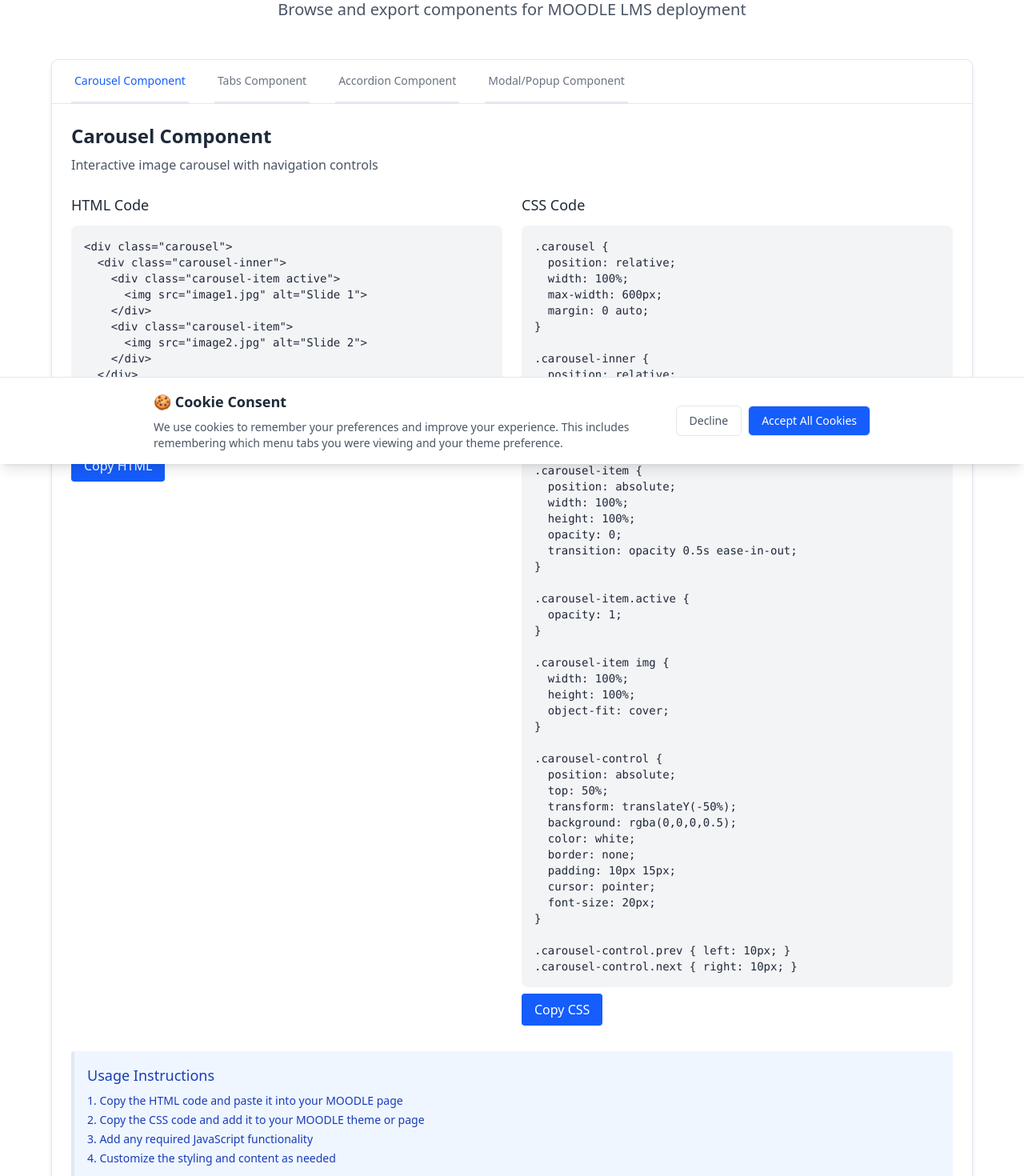
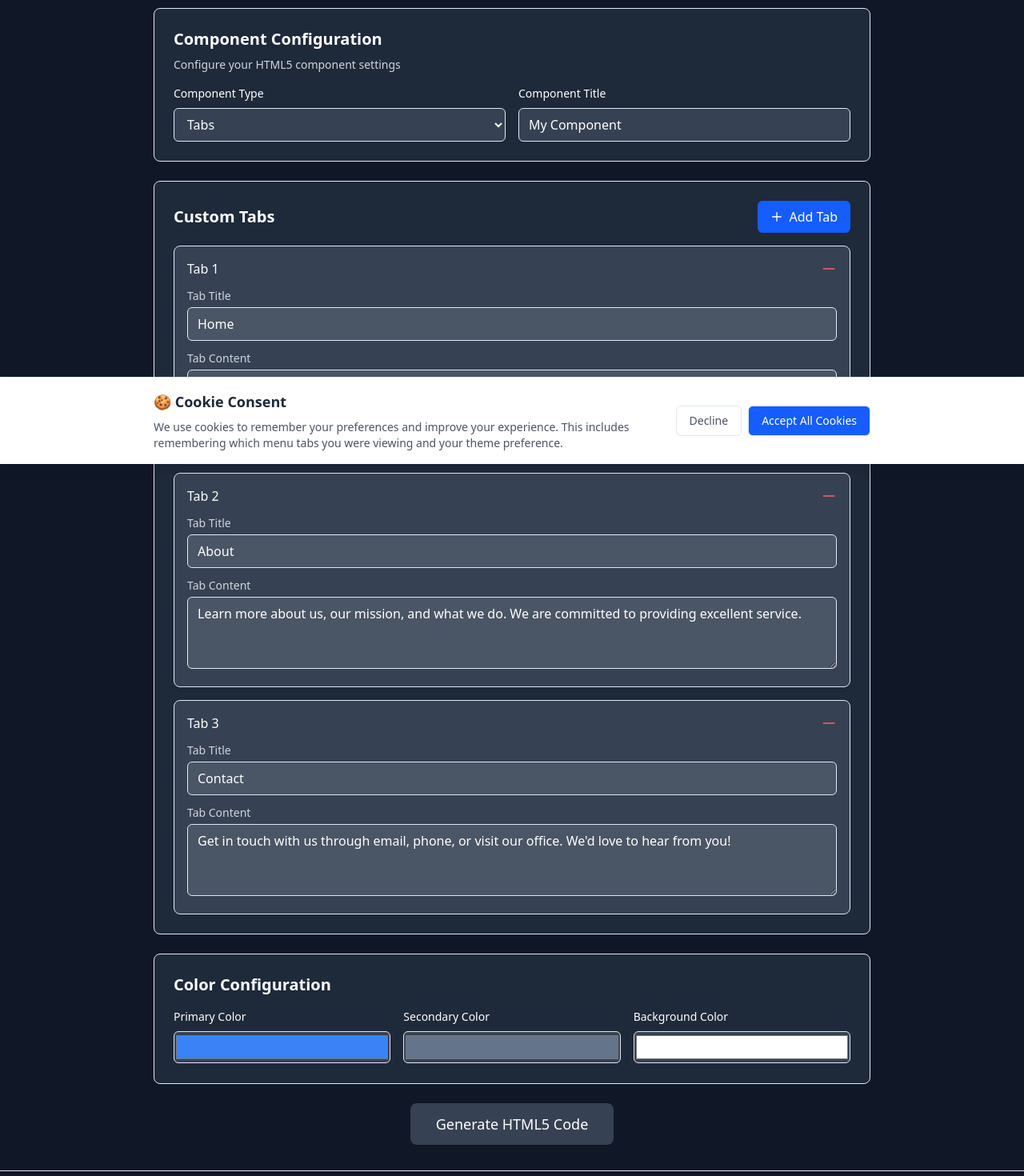
Before and after one commit to PJ-Cipher/CWA_Assignment, a Next.js app: page /components in a window 1280 px wide. Shown: the part 220-1690 px from the top of the page at 80% size. Built offline with nearby package versions, Linux system fonts and the light colour scheme.

Commit message:
generator

```diff
--- a/app/components/page.tsx
+++ b/app/components/page.tsx
@@ -1,385 +1,344 @@
 'use client';
 
-import { useState, useEffect } from 'react';
-import { storageUtils } from '../utils/cookies';
+import { useState } from 'react';
+
+interface Tab {
+  id: string;
+  title: string;
+  content: string;
+}
 
 export default function Components() {
-  const [activeTab, setActiveTab] = useState('carousel');
+  const [componentType, setComponentType] = useState('Tabs');
+  const [componentTitle, setComponentTitle] = useState('My Component');
+  const [tabs, setTabs] = useState<Tab[]>([
+    {
+      id: 'tab1',
+      title: 'Home',
+      content: 'Welcome to the home page. This is where you can find general information about our website.'
+    },
+    {
+      id: 'tab2',
+      title: 'About',
+      content: 'Learn more about us, our mission, and what we do. We are committed to providing excellent service.'
+    },
+    {
+      id: 'tab3',
+      title: 'Contact',
+      content: 'Get in touch with us through email, phone, or visit our office. We\'d love to hear from you!'
+    }
+  ]);
+  const [primaryColor, setPrimaryColor] = useState('#3B82F6');
+  const [secondaryColor, setSecondaryColor] = useState('#64748B');
+  const [backgroundColor, setBackgroundColor] = useState('#FFFFFF');
 
-  // Load active tab from cookies/localStorage on component mount
-  useEffect(() => {
-    const savedTab = storageUtils.getItem('activeComponentTab');
-    if (savedTab && components[savedTab as keyof typeof components]) {
-      setActiveTab(savedTab);
-    }
-  }, []);
-
-  // Save active tab to cookies/localStorage when it changes
-  const handleTabChange = (tabKey: string) => {
-    setActiveTab(tabKey);
-    storageUtils.setItem('activeComponentTab', tabKey);
+  const addTab = () => {
+    const newTab: Tab = {
+      id: `tab${tabs.length + 1}`,
+      title: `Tab ${tabs.length + 1}`,
+      content: 'Enter your content here...'
+    };
+    setTabs([...tabs, newTab]);
   };
 
-  const components = {
-    carousel: {
-      title: 'Carousel Component',
-      description: 'Interactive image carousel with navigation controls',
-      html: `<div class="carousel">
-  <div class="carousel-inner">
-    <div class="carousel-item active">
-      <img src="image1.jpg" alt="Slide 1">
+  const removeTab = (id: string) => {
+    if (tabs.length > 1) {
+      setTabs(tabs.filter(tab => tab.id !== id));
+    }
+  };
+
+  const updateTab = (id: string, field: 'title' | 'content', value: string) => {
+    setTabs(tabs.map(tab =>
+      tab.id === id ? { ...tab, [field]: value } : tab
+    ));
+  };
+
+  const generateCode = () => {
+    const htmlCode = generateHTML();
+    const cssCode = generateCSS();
+
+    // Create a downloadable file
+    const content = `<!-- HTML5 Code Generated by LTU MOODLE LMS Components -->
+${htmlCode}
+
+<style>
+${cssCode}
+</style>
+
+<script>
+${generateJavaScript()}
+</script>`;
+
+    const blob = new Blob([content], { type: 'text/html' });
+    const url = URL.createObjectURL(blob);
+    const a = document.createElement('a');
+    a.href = url;
+    a.download = `${componentTitle.toLowerCase().replace(/\s+/g, '-')}.html`;
+    document.body.appendChild(a);
+    a.click();
+    document.body.removeChild(a);
+    URL.revokeObjectURL(url);
+  };
+
+  const generateHTML = () => {
+    return `<div class="tabs-container">
+  <h2 class="component-title">${componentTitle}</h2>
+  <div class="tabs">
+    <div class="tab-buttons">
+      ${tabs.map((tab, index) =>
+        `<button class="tab-btn ${index === 0 ? 'active' : ''}" data-tab="${tab.id}">${tab.title}</button>`
+      ).join('')}
     </div>
-    <div class="carousel-item">
-      <img src="image2.jpg" alt="Slide 2">
+    <div class="tab-content">
+      ${tabs.map((tab, index) =>
+        `<div class="tab-pane ${index === 0 ? 'active' : ''}" id="${tab.id}">
+          <div class="tab-content-inner">${tab.content}</div>
+        </div>`
+      ).join('')}
     </div>
   </div>
-  <button class="carousel-control prev">‹</button>
-  <button class="carousel-control next">›</button>
-</div>`,
-      css: `.carousel {
-  position: relative;
-  width: 100%;
-  max-width: 600px;
+</div>`;
+  };
+
+  const generateCSS = () => {
+    return `.tabs-container {
+  max-width: 800px;
   margin: 0 auto;
+  font-family: Arial, sans-serif;
 }
 
-.carousel-inner {
-  position: relative;
-  width: 100%;
-  height: 300px;
-  overflow: hidden;
+.component-title {
+  text-align: center;
+  color: ${primaryColor};
+  margin-bottom: 20px;
+  font-size: 24px;
 }
 
-.carousel-item {
-  position: absolute;
-  width: 100%;
-  height: 100%;
-  opacity: 0;
-  transition: opacity 0.5s ease-in-out;
-}
-
-.carousel-item.active {
-  opacity: 1;
-}
-
-.carousel-item img {
-  width: 100%;
-  height: 100%;
-  object-fit: cover;
-}
-
-.carousel-control {
-  position: absolute;
-  top: 50%;
-  transform: translateY(-50%);
-  background: rgba(0,0,0,0.5);
-  color: white;
-  border: none;
-  padding: 10px 15px;
-  cursor: pointer;
-  font-size: 20px;
-}
-
-.carousel-control.prev { left: 10px; }
-.carousel-control.next { right: 10px; }`
-    },
-    tabs: {
-      title: 'Tabs Component',
-      description: 'Content organization with tabbed interface',
-      html: `<div class="tabs">
-  <div class="tab-buttons">
-    <button class="tab-btn active" data-tab="tab1">Tab 1</button>
-    <button class="tab-btn" data-tab="tab2">Tab 2</button>
-    <button class="tab-btn" data-tab="tab3">Tab 3</button>
-  </div>
-  <div class="tab-content">
-    <div class="tab-pane active" id="tab1">
-      <h3>Content for Tab 1</h3>
-      <p>This is the content for the first tab.</p>
-    </div>
-    <div class="tab-pane" id="tab2">
-      <h3>Content for Tab 2</h3>
-      <p>This is the content for the second tab.</p>
-    </div>
-    <div class="tab-pane" id="tab3">
-      <h3>Content for Tab 3</h3>
-      <p>This is the content for the third tab.</p>
-    </div>
-  </div>
-</div>`,
-      css: `.tabs {
-  max-width: 600px;
-  margin: 0 auto;
+.tabs {
+  border: 1px solid ${secondaryColor};
+  border-radius: 8px;
+  overflow: hidden;
 }
 
 .tab-buttons {
   display: flex;
-  border-bottom: 2px solid #ddd;
+  background-color: ${backgroundColor};
+  border-bottom: 1px solid ${secondaryColor};
 }
 
 .tab-btn {
-  padding: 10px 20px;
+  flex: 1;
+  padding: 12px 20px;
   border: none;
   background: none;
   cursor: pointer;
-  border-bottom: 2px solid transparent;
-  transition: all 0.3s;
+  font-size: 14px;
+  font-weight: 500;
+  color: ${secondaryColor};
+  transition: all 0.3s ease;
+  border-right: 1px solid ${secondaryColor};
+}
+
+.tab-btn:last-child {
+  border-right: none;
+}
+
+.tab-btn:hover {
+  background-color: ${primaryColor}20;
+  color: ${primaryColor};
 }
 
 .tab-btn.active {
-  border-bottom-color: #007bff;
-  color: #007bff;
+  background-color: ${primaryColor};
+  color: white;
 }
 
 .tab-content {
-  padding: 20px 0;
+  background-color: ${backgroundColor};
+  min-height: 200px;
 }
 
 .tab-pane {
   display: none;
+  padding: 20px;
 }
 
 .tab-pane.active {
   display: block;
-}`
-    },
-    accordion: {
-      title: 'Accordion Component',
-      description: 'Collapsible content sections',
-      html: `<div class="accordion">
-  <div class="accordion-item">
-    <button class="accordion-header">
-      Section 1
-      <span class="accordion-icon">+</span>
-    </button>
-    <div class="accordion-content">
-      <p>This is the content for section 1.</p>
-    </div>
-  </div>
-  <div class="accordion-item">
-    <button class="accordion-header">
-      Section 2
-      <span class="accordion-icon">+</span>
-    </button>
-    <div class="accordion-content">
-      <p>This is the content for section 2.</p>
-    </div>
-  </div>
-</div>`,
-      css: `.accordion {
-  max-width: 600px;
-  margin: 0 auto;
 }
 
-.accordion-item {
-  border: 1px solid #ddd;
-  margin-bottom: 5px;
-}
-
-.accordion-header {
-  width: 100%;
-  padding: 15px;
-  background: #f8f9fa;
-  border: none;
-  text-align: left;
-  cursor: pointer;
-  display: flex;
-  justify-content: space-between;
-  align-items: center;
-}
-
-.accordion-content {
-  padding: 15px;
-  display: none;
-}
-
-.accordion-content.active {
-  display: block;
-}
-
-.accordion-icon {
-  font-size: 20px;
-  transition: transform 0.3s;
-}
-
-.accordion-header.active .accordion-icon {
-  transform: rotate(45deg);
-}`
-    },
-    modal: {
-      title: 'Modal/Popup Component',
-      description: 'Overlay dialog boxes for user interaction',
-      html: `<button class="modal-trigger">Open Modal</button>
-
-<div class="modal" id="myModal">
-  <div class="modal-content">
-    <span class="modal-close">&times;</span>
-    <h2>Modal Title</h2>
-    <p>This is the modal content.</p>
-    <button class="modal-btn">Close</button>
-  </div>
-</div>`,
-      css: `.modal {
-  display: none;
-  position: fixed;
-  z-index: 1000;
-  left: 0;
-  top: 0;
-  width: 100%;
-  height: 100%;
-  background-color: rgba(0,0,0,0.5);
-}
-
-.modal-content {
-  background-color: white;
-  margin: 15% auto;
-  padding: 20px;
-  border-radius: 5px;
-  width: 80%;
-  max-width: 500px;
-  position: relative;
-}
-
-.modal-close {
-  position: absolute;
-  right: 20px;
-  top: 10px;
-  font-size: 28px;
-  cursor: pointer;
-}
-
-.modal-btn {
-  background: #007bff;
-  color: white;
-  border: none;
-  padding: 10px 20px;
-  border-radius: 3px;
-  cursor: pointer;
-}
-
-.modal-trigger {
-  background: #28a745;
-  color: white;
-  border: none;
-  padding: 10px 20px;
-  border-radius: 3px;
-  cursor: pointer;
-}`
-    }
+.tab-content-inner {
+  line-height: 1.6;
+  color: #333;
+}`;
   };
 
-  const copyToClipboard = (text: string) => {
-    navigator.clipboard.writeText(text);
-    // Show accessible feedback
-    const feedback = document.createElement('div');
-    feedback.setAttribute('role', 'status');
-    feedback.setAttribute('aria-live', 'polite');
-    feedback.className = 'sr-only';
-    feedback.textContent = 'Code copied to clipboard';
-    document.body.appendChild(feedback);
+  const generateJavaScript = () => {
+    return `document.addEventListener('DOMContentLoaded', function() {
+  const tabButtons = document.querySelectorAll('.tab-btn');
+  const tabPanes = document.querySelectorAll('.tab-pane');
 
-    // Remove feedback after 3 seconds
-    setTimeout(() => {
-      document.body.removeChild(feedback);
-    }, 3000);
+  tabButtons.forEach(button => {
+    button.addEventListener('click', function() {
+      const targetTab = this.getAttribute('data-tab');
+
+      // Remove active class from all buttons and panes
+      tabButtons.forEach(btn => btn.classList.remove('active'));
+      tabPanes.forEach(pane => pane.classList.remove('active'));
+
+      // Add active class to clicked button and corresponding pane
+      this.classList.add('active');
+      document.getElementById(targetTab).classList.add('active');
+    });
+  });
+});`;
   };
 
   return (
+    <div className="bg-gray-900 min-h-screen">
       <div className="container mx-auto px-4 py-8">
-      <div className="max-w-6xl mx-auto">
-        <div className="text-center mb-12">
-          <h1 className="text-4xl font-bold text-gray-800 mb-4">HTML5 Components</h1>
-          <p className="text-xl text-gray-600">
-            Browse and export components for MOODLE LMS deployment
-          </p>
+        <div className="max-w-4xl mx-auto">
+          {/* Page Title */}
+          <div className="mb-8">
+            <h1 className="text-3xl font-bold text-white">HTML5 Code Generator</h1>
           </div>
 
-        <div className="bg-white rounded-lg shadow-md overflow-hidden border border-gray-200">
-          <div className="border-b border-gray-200">
-            <nav className="flex space-x-8 px-6" role="tablist" aria-label="Component categories">
-              {Object.keys(components).map((key) => (
-                <button
-                  key={key}
-                  onClick={() => handleTabChange(key)}
-                  role="tab"
-                  aria-selected={activeTab === key}
-                  aria-controls={`panel-${key}`}
-                  id={`tab-${key}`}
-                  className={`py-4 px-1 border-b-2 font-medium text-sm transition-colors focus:outline-none focus:ring-2 focus:ring-blue-500 focus:ring-offset-2 ${
-                    activeTab === key
-                      ? 'border-blue-500 text-blue-600'
-                      : 'border-transparent text-gray-500 hover:text-gray-700 hover:border-gray-300'
-                  }`}
+          {/* Component Configuration Section */}
+          <div className="bg-gray-800 rounded-lg p-6 mb-6 border border-gray-700">
+            <h2 className="text-xl font-semibold text-white mb-2">Component Configuration</h2>
+            <p className="text-gray-300 text-sm mb-4">Configure your HTML5 component settings</p>
+
+            <div className="grid md:grid-cols-2 gap-4">
+              <div>
+                <label className="block text-white text-sm font-medium mb-2">Component Type</label>
+                <select
+                  value={componentType}
+                  onChange={(e) => setComponentType(e.target.value)}
+                  className="w-full px-3 py-2 bg-gray-700 border border-gray-600 rounded-md text-white focus:outline-none focus:ring-2 focus:ring-blue-500"
                 >
-                  {components[key as keyof typeof components].title}
-                </button>
-              ))}
-            </nav>
+                  <option value="Tabs">Tabs</option>
+                  <option value="Accordion">Accordion</option>
+                  <option value="Carousel">Carousel</option>
+                  <option value="Modal">Modal</option>
+                </select>
               </div>
 
-          <div className="p-6">
-            {Object.keys(components).map((key) => (
-              <div
-                key={key}
-                role="tabpanel"
-                id={`panel-${key}`}
-                aria-labelledby={`tab-${key}`}
-                className={activeTab === key ? 'block' : 'hidden'}
-              >
-                <div className="mb-6">
-                  <h2 className="text-2xl font-semibold text-gray-800 mb-2">
-                    {components[key as keyof typeof components].title}
-                  </h2>
-                  <p className="text-gray-600">
-                    {components[key as keyof typeof components].description}
-                  </p>
+              <div>
+                <label className="block text-white text-sm font-medium mb-2">Component Title</label>
+                <input
+                  type="text"
+                  value={componentTitle}
+                  onChange={(e) => setComponentTitle(e.target.value)}
+                  className="w-full px-3 py-2 bg-gray-700 border border-gray-600 rounded-md text-white focus:outline-none focus:ring-2 focus:ring-blue-500"
+                  placeholder="Enter component title"
+                />
+              </div>
+            </div>
           </div>
 
-                <div className="grid md:grid-cols-2 gap-6">
-                  <div>
-                    <h3 className="text-lg font-medium text-gray-800 mb-3">HTML Code</h3>
-                    <div className="bg-gray-100 p-4 rounded-lg">
-                      <pre className="text-sm text-gray-800 whitespace-pre-wrap" role="textbox" aria-label="HTML code for component">
-                        {components[key as keyof typeof components].html}
-                      </pre>
-                    </div>
+          {/* Custom Tabs Section */}
+          <div className="bg-gray-800 rounded-lg p-6 mb-6 border border-gray-700">
+            <div className="flex justify-between items-center mb-4">
+              <h2 className="text-xl font-semibold text-white">Custom Tabs</h2>
               <button
-                      onClick={() => copyToClipboard(components[key as keyof typeof components].html)}
-                      className="mt-2 bg-blue-600 text-white px-4 py-2 rounded hover:bg-blue-700 transition-colors focus:outline-none focus:ring-2 focus:ring-blue-500 focus:ring-offset-2"
-                      aria-label={`Copy HTML code for ${components[key as keyof typeof components].title}`}
+                onClick={addTab}
+                className="flex items-center px-4 py-2 bg-blue-600 text-white rounded-md hover:bg-blue-700 transition-colors"
               >
-                      Copy HTML
+                <svg className="w-4 h-4 mr-2" fill="none" stroke="currentColor" viewBox="0 0 24 24">
+                  <path strokeLinecap="round" strokeLinejoin="round" strokeWidth={2} d="M12 4v16m8-8H4" />
+                </svg>
+                Add Tab
               </button>
             </div>
 
+            <div className="space-y-4">
+              {tabs.map((tab, index) => (
+                <div key={tab.id} className="bg-gray-700 rounded-lg p-4 border border-gray-600">
+                  <div className="flex justify-between items-center mb-3">
+                    <h3 className="text-white font-medium">Tab {index + 1}</h3>
+                    {tabs.length > 1 && (
+                      <button
+                        onClick={() => removeTab(tab.id)}
+                        className="text-red-400 hover:text-red-300 transition-colors"
+                      >
+                        <svg className="w-5 h-5" fill="none" stroke="currentColor" viewBox="0 0 24 24">
+                          <path strokeLinecap="round" strokeLinejoin="round" strokeWidth={2} d="M20 12H4" />
+                        </svg>
+                      </button>
+                    )}
+                  </div>
+
+                  <div className="space-y-3">
                     <div>
-                    <h3 className="text-lg font-medium text-gray-800 mb-3">CSS Code</h3>
-                    <div className="bg-gray-100 p-4 rounded-lg">
-                      <pre className="text-sm text-gray-800 whitespace-pre-wrap" role="textbox" aria-label="CSS code for component">
-                        {components[key as keyof typeof components].css}
-                      </pre>
+                      <label className="block text-gray-300 text-sm mb-1">Tab Title</label>
+                      <input
+                        type="text"
+                        value={tab.title}
+                        onChange={(e) => updateTab(tab.id, 'title', e.target.value)}
+                        className="w-full px-3 py-2 bg-gray-600 border border-gray-500 rounded-md text-white focus:outline-none focus:ring-2 focus:ring-blue-500"
+                      />
                     </div>
-                    <button
-                      onClick={() => copyToClipboard(components[key as keyof typeof components].css)}
-                      className="mt-2 bg-blue-600 text-white px-4 py-2 rounded hover:bg-blue-700 transition-colors focus:outline-none focus:ring-2 focus:ring-blue-500 focus:ring-offset-2"
-                      aria-label={`Copy CSS code for ${components[key as keyof typeof components].title}`}
-                    >
-                      Copy CSS
-                    </button>
+
+                    <div>
+                      <label className="block text-gray-300 text-sm mb-1">Tab Content</label>
+                      <textarea
+                        value={tab.content}
+                        onChange={(e) => updateTab(tab.id, 'content', e.target.value)}
+                        rows={3}
+                        className="w-full px-3 py-2 bg-gray-600 border border-gray-500 rounded-md text-white focus:outline-none focus:ring-2 focus:ring-blue-500 resize-vertical"
+                      />
                     </div>
                   </div>
                 </div>
               ))}
+            </div>
+          </div>
 
-            <div className="mt-8 p-4 bg-blue-50 border-l-4 border-blue-400 rounded">
-              <h3 className="text-lg font-medium text-blue-800 mb-2">Usage Instructions</h3>
-              <ol className="text-blue-800 space-y-1 text-sm">
-                <li>1. Copy the HTML code and paste it into your MOODLE page</li>
-                <li>2. Copy the CSS code and add it to your MOODLE theme or page</li>
-                <li>3. Add any required JavaScript functionality</li>
-                <li>4. Customize the styling and content as needed</li>
-              </ol>
+          {/* Color Configuration Section */}
+          <div className="bg-gray-800 rounded-lg p-6 mb-6 border border-gray-700">
+            <h2 className="text-xl font-semibold text-white mb-4">Color Configuration</h2>
+
+            <div className="grid md:grid-cols-3 gap-4">
+              <div>
+                <label className="block text-white text-sm font-medium mb-2">Primary Color</label>
+                <input
+                  type="color"
+                  value={primaryColor}
+                  onChange={(e) => setPrimaryColor(e.target.value)}
+                  className="w-full h-10 bg-gray-700 border border-gray-600 rounded-md cursor-pointer"
+                />
               </div>
+
+              <div>
+                <label className="block text-white text-sm font-medium mb-2">Secondary Color</label>
+                <input
+                  type="color"
+                  value={secondaryColor}
+                  onChange={(e) => setSecondaryColor(e.target.value)}
+                  className="w-full h-10 bg-gray-700 border border-gray-600 rounded-md cursor-pointer"
+                />
+              </div>
+
+              <div>
+                <label className="block text-white text-sm font-medium mb-2">Background Color</label>
+                <input
+                  type="color"
+                  value={backgroundColor}
+                  onChange={(e) => setBackgroundColor(e.target.value)}
+                  className="w-full h-10 bg-gray-700 border border-gray-600 rounded-md cursor-pointer"
+                />
+              </div>
+            </div>
+          </div>
+
+          {/* Generate Button */}
+          <div className="text-center">
+            <button
+              onClick={generateCode}
+              className="bg-gray-700 text-white px-8 py-3 rounded-lg hover:bg-gray-600 transition-colors font-medium text-lg"
+            >
+              Generate HTML5 Code
+            </button>
           </div>
         </div>
       </div>
```
Lines whose indentation alone changed are shown as unchanged.
